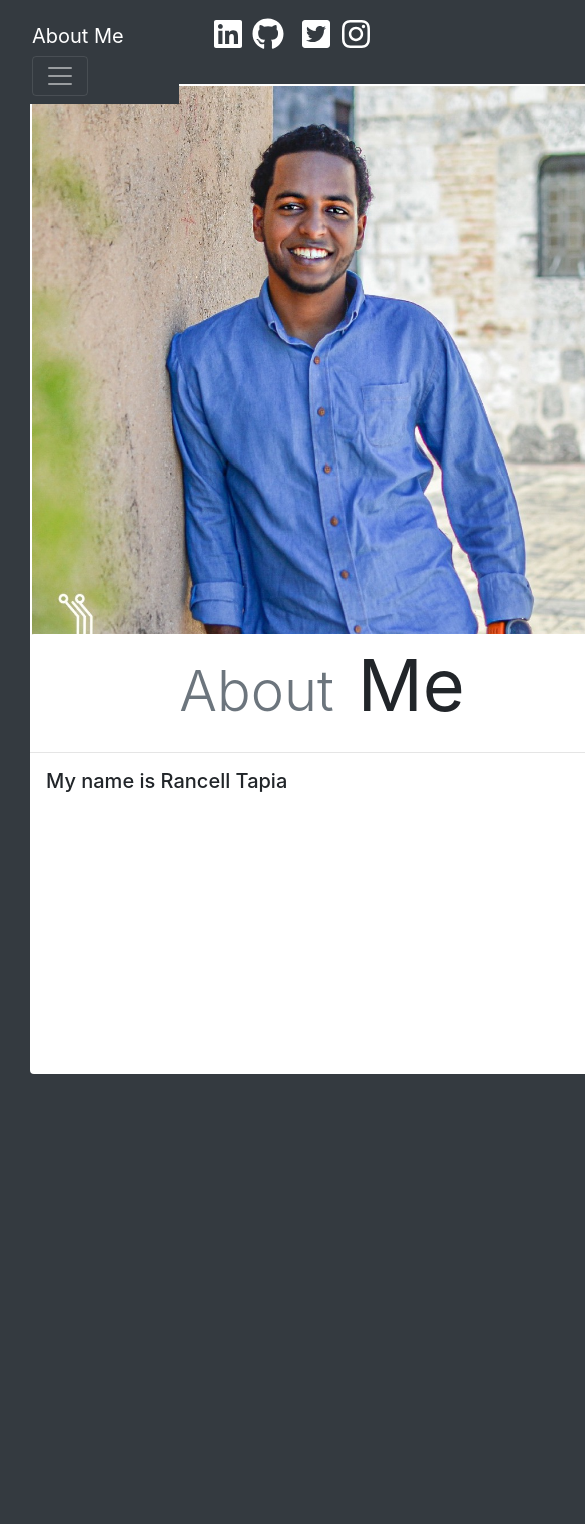
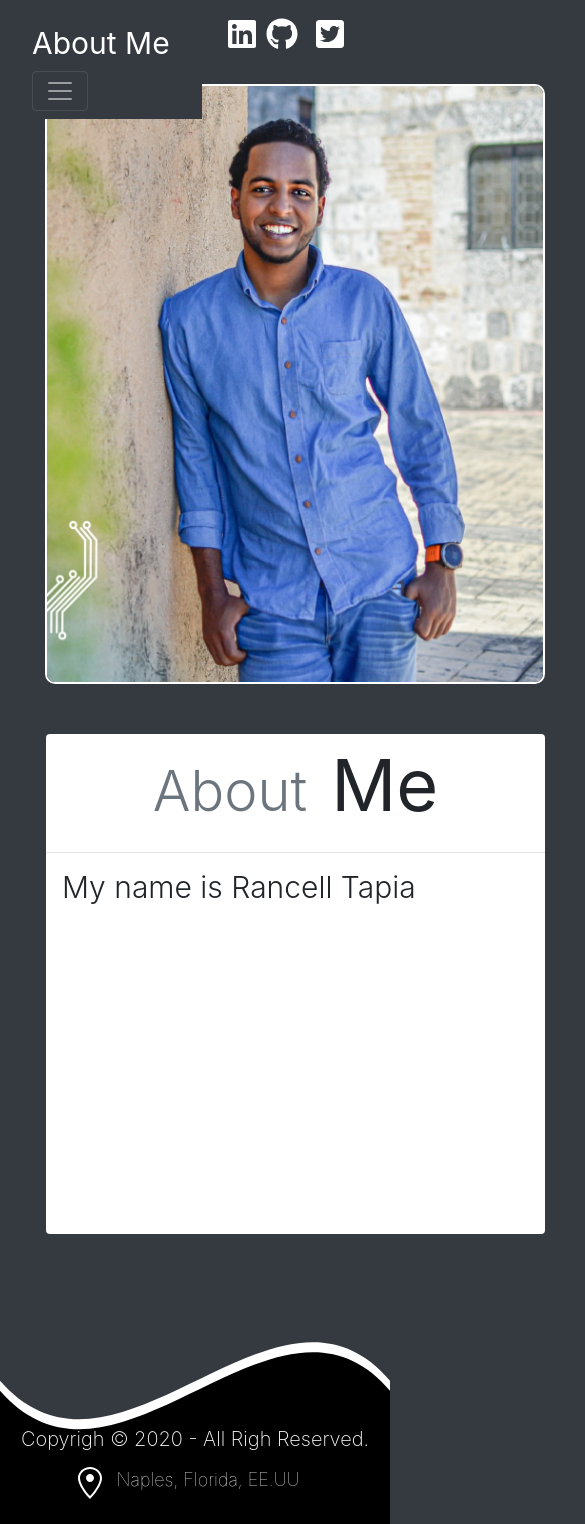
Before and after one commit to RancellTapia/Rancell-Portfolio, a React (Create React App) app: page / in a window 390 px wide. Shown: the top 1524 px of the page, 585 px wide, since content can reach past the window. Before the commit the page ends 1074 px from the top, so only its background shows below. Built offline with nearby package versions, Linux system fonts and the light colour scheme.

Commit message:
Creating the Footer component

```diff
--- a/src/App.css
+++ b/src/App.css
@@ -1,25 +1,152 @@
-@media screen and (max-width: 1400px){
+.container1 {
+    display: grid;
+    grid-template-columns: 1fr 1fr;
+    grid-auto-rows: minmax(auto, 60px);
+}
+
+.nv1 {
+    font-size: 30px;
+}
+
+.nv2 {
+    font-size: 28px;
+    margin-top: 2px;
+}
+
+.nv3 {
+    font-size: 26px;
+    margin-top: 4px;
+}
+
+.nv4 {
+    font-size: 24px;
+    margin-top: 6px;
+}
+
+.net {
+    justify-self: end;
+    padding-right: 10px;
+}
+
+body {
+    background-color: #343a40;
+}
+
+
+
+.in {
+    color: rgb(255, 255, 255);
+    font-size: 2rem;
+    transition: color font-size 1s;
+}
+
+.gh {
+    color: rgb(255, 255, 255);
+    font-size: 2rem;
+    transition: color font-size 1s;
+}
+
+.tw {
+    color: rgb(255, 255, 255);
+    font-size: 2rem;
+    transition: color font-size 1s;
+}
+
+.ig {
+    color: rgb(255, 255, 255);
+    font-size: 2rem;
+    transition: color font-size 1s;
+}
+
+.in:hover{
+    font-size: 3.5rem;
+    color: #00d9ff;
+}
+
+.gh :hover{
+    font-size: 3.5rem;
+    color: #211F1F;
+}
+
+.tw :hover{
+    font-size: 3.5rem;
+    color: #00acee;
+}
+
+.ig :hover{
+    font-size: 3.5rem;
+    color: #c32aa3;
+}
+
+body {
+    background-color: #343a40;
+}
+
+.f1{
+    color: white;
+    margin-top: -105px;
+    text-align: center;
+    font-size: 20px;
+    font-weight: 200;
+
+ }
+
+ h6{
+     font-size: 18px;
+    font-weight: 100;
+ }
+
+.ft0 {
+    margin-top: -190px;
+}
+
+.ft1 {
+    height: 200px;
+    overflow: hidden;
+}
+
+.ft2 {
+    height: 100%;
+    width: 100%;
+}
+
+.ft3 {
+    stroke: none;
+    fill: rgb(0, 0, 0);
+}
+
+.ft4 {
+    stroke: none;
+    fill: rgb(255, 255, 255);
+}
+
+.ft5 {
+    margin-top: 290px;
+}
+
+h4 {
+    font-weight: 300;
+    font-size: 30px;
+}
+
+.lc{
+    justify-content: center;
+    align-items: flex-end;
+    display: flex;
+    flex-direction: row;
+}
+
+@media screen and (max-width: 2000px){
 
     .img{
-        height: 700px;
-        width: 600px;
+        height: 650px;
+        width: 550px;
         align-self: center;
         border-style: solid;
         border-color: white;
         border-width: 2px;
         border-radius: 10px;
 
-    }
-
-    .container1 {
-        display: grid;
-        grid-template-columns: 1fr 1fr;
-        grid-auto-rows: minmax(auto, 60px);
-    }
-
-    .net {
-        justify-self: end;
-        padding-right: 10px;
     }
 
     .container2 {
@@ -32,33 +159,31 @@
         padding-right: 75px;
 
     }
-
-    .icon {
-        color: rgb(255, 255, 255);
-        font-size: 2rem;
-        transition: color font-size 1s;
+    .uno{
+        padding-right: 15px;
     }
 
-    .icon:hover{
-        font-size: 3rem;
-        color: #00d9ff;
+    .uno1 {
+        height: 650px;
+
     }
 
-    body {
-        background-color: #343a40;
-    }
 }
 
 @media screen and (max-width: 1200px){
 
     .img{
-        height: 700px;
-        width: 600px;
-        align-self: center;
+        display: block;
+        margin-left: auto;
+        margin-right: auto;
+
+        height: 600px;
+        width: 500px;
         border-style: solid;
         border-color: white;
         border-width: 2px;
         border-radius: 10px;
+
 
     }
 
@@ -75,24 +200,25 @@
     .container2 {
         display: grid;
         grid-template-columns: 1fr;
-        grid-gap: 50px;
-        padding-left: 30px;
-        padding-right: 55px;
 
     }
 
-    .icon {
-        color: rgb(255, 255, 255);
-        font-size: 2rem;
-        transition: color font-size 1s;
+    .uno{
+        display: block;
+        margin-left: auto;
+        margin-right: auto;
+        padding-top: 80px;
+        width: 530px;
+    }
+    .uno1 {
+        height: 500px;
+
     }
 
-    .icon:hover{
-        font-size: 3rem;
-        color: #00d9ff;
+    .ft0 {
+        margin-top: -190px;
     }
-
-    body {
-        background-color: #343a40;
+    .ft5 {
+        margin-top: 80px;
     }
 }
--- a/src/App.js
+++ b/src/App.js
@@ -4,44 +4,12 @@ import Photo from '../src/Component/Photo';
 import Navbar from '../src/Component/Navbar';
 import Aboutme from '../src/Component/Aboutme';
 import Socialnet from '../src/Component/Socialnet';
-
+import Footer from '../src/Component/Footer';
 
 function App() {
   return (
+
     <body>
-      {/* <div className = "bg-dark">
-        <Navbar/>
-      </div>
-      <div className = "bg-dark">
-        <div className = "container row">
-
-            <Socialnet/>
-            <Photo/>
-            <Aboutme/>
-
-        </div>
-      </div> */}
-
-      {/* <div className = "bg-dark">
-        <Navbar/>
-      </div>
-      <div className = "bg-dark">
-        <div className = "container">
-          <div className = "row">
-            <Photo/>
-
-            <div className = "col">
-              <Aboutme/>
-              <div className = "mb-5">
-               <Socialnet/>
-              </div>
-
-            </div>
-        </div>
-        </div>
-
-      </div> */}
-
       <div className = "container1 bg-dark">
         <Navbar/>
         <div className = "net">
@@ -55,15 +23,9 @@ function App() {
 
       </div>
 
+      <Footer/>
+    </body>
 
-
-
-
-
-
-
-
-    </body>
   );
 }
 
--- a/src/Component/Aboutme.js
+++ b/src/Component/Aboutme.js
@@ -2,17 +2,21 @@ import React from 'react';
 
 const Aboutme = () => {
     return (
-        <div className = " bg-white rounded mt-4 mr-3" style = {{height: "440px"}}>
+
+        <div className="uno">
+            <div className = " bg-white rounded mt-4 ml-3 uno1">
                 <div className = "text-center">
                     <h1 className = "display-4 d-inline-block mr-4 text-secondary">About </h1>
                     <h1 className = "display-3 d-inline-block mt-2"><b> Me</b></h1>
                     <hr className = "bg-black"/>
 
                     <div className = "ml-3">
-                    <h5 className = "text-justify">My name is Rancell Tapia</h5>
+                        <h4 className = "text-justify ">My name is Rancell Tapia</h4>
                     </div>
 
             </div>
+        </div>
+
         </div>
 
 
--- /dev/null
+++ b/src/Component/Footer.js
@@ -0,0 +1,45 @@
+import React from 'react';
+import { GoLocation} from "react-icons/go";
+
+
+const Footer = () => {
+    return (
+
+        <div>
+        <div className="ft5">
+        <div className = "ft1" >
+            <svg viewBox="0 0 500 150" preserveAspectRatio="none" className = "ft2">
+                <path d="M0.00,49.98 C149.99,150.00 354.68,-49.98 500.00,49.98 L500.00,150.00 L0.00,150.00 Z" className = "ft4">
+                </path>
+            </svg>
+
+        </div>
+    </div>
+
+
+        <div className="ft0">
+            <div className = "ft1" >
+                <svg viewBox="0 0 500 150" preserveAspectRatio="none" className = "ft2">
+                    <path d="M0.00,49.98 C149.99,150.00 354.68,-49.98 500.00,49.98 L500.00,150.00 L0.00,150.00 Z" className = "ft3">
+                    </path>
+                </svg>
+                <div className="f1">
+                <h3 className = "f1 mt-2"> Copyrigh &copy; 2020 - All Righ Reserved. </h3>
+
+                    <a className = "m-2 mt-3 tw lc" href = "#">
+                        <GoLocation/>
+                        <h6 className = "mr-3 ">&nbsp; Naples, Florida, EE.UU</h6>
+                    </a>
+
+
+                </div>
+
+            </div>
+        </div>
+        </div>
+
+
+      );
+}
+
+export default Footer;
--- a/src/Component/Navbar.js
+++ b/src/Component/Navbar.js
@@ -9,7 +9,7 @@ const Navbar = () => {
                 className = "navbar navbar-expand-lg navbar-light bg-dark"
             >
             <a
-                className = "navbar-brand"
+                className = "navbar-brand nv1"
                 href = "#"
             >About Me</a>
             <button
@@ -31,13 +31,13 @@ const Navbar = () => {
             >
                 <ul className = "navbar-nav">
                 <li className = "nav-item active">
-                    <a className = "nav-link" href ="#">Contact <span className="sr-only">(current)</span></a>
+                    <a className = "nav-link nv2" href ="#">Contact <span className="sr-only">(current)</span></a>
                 </li>
                 <li className = "nav-item">
-                    <a className = "nav-link" href="#">Stack</a>
+                    <a className = "nav-link nv3" href="#">Stack</a>
                 </li>
                 <li className = "nav-item">
-                    <a className = "nav-link" href="#">Pricing</a>
+                    <a className = "nav-link nv4" href="#">Pricing</a>
                 </li>
                 </ul>
             </div>
--- a/src/Component/Socialnet.js
+++ b/src/Component/Socialnet.js
@@ -3,7 +3,6 @@ import { FaLinkedin } from "react-icons/fa";
 import { FaGithub } from "react-icons/fa";
 import { FaTwitterSquare } from "react-icons/fa";
 import { FaInstagram } from "react-icons/fa";
-import { IconContext } from "react-icons";
 import '../App.css';
 
 const Socialnet = () => {
@@ -29,19 +28,19 @@ const Socialnet = () => {
 
 
         <div className = "btn-toolbar rounded-pill " role = "toolbar"  >
-            <a className = "ml-2 mt-2 mb-2 icon" href = "#">
+            <a className = "ml-2 mt-2 mb-2 in" href = "#">
                 <FaLinkedin/>
             </a>
 
-            <a className = "m-2 mt-2 icon" href = "#">
+            <a className = "m-2 mt-2 gh" href = "#">
                 <FaGithub />
             </a>
 
-            <a className = "m-2 mt-2 icon" href = "#">
+            <a className = "m-2 mt-2 tw" href = "#">
                 <FaTwitterSquare/>
             </a>
 
-            <a className = "mt-2 mr-2 icon" href = "#">
+            <a className = "mt-2 mr-2 ig" href = "#">
                 <FaInstagram />
             </a>
 
```
Lines whose indentation alone changed are shown as unchanged.
